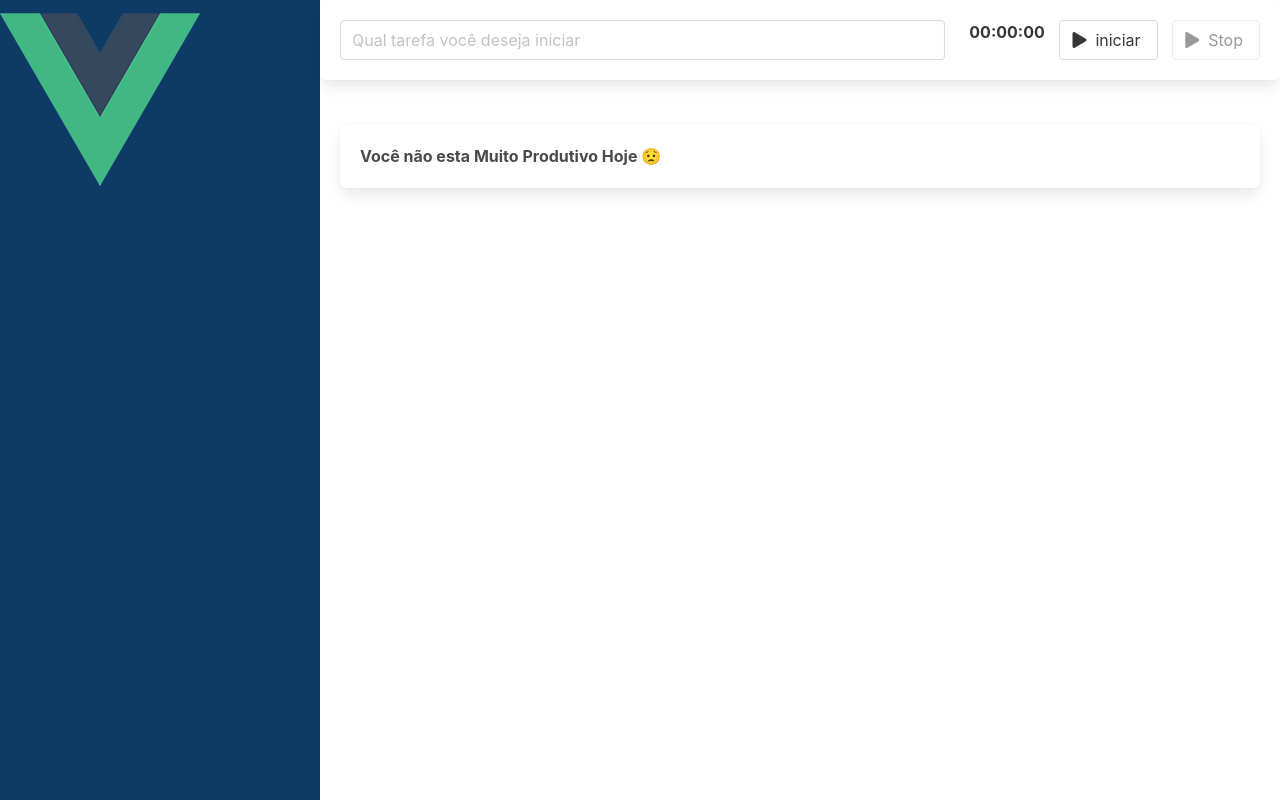
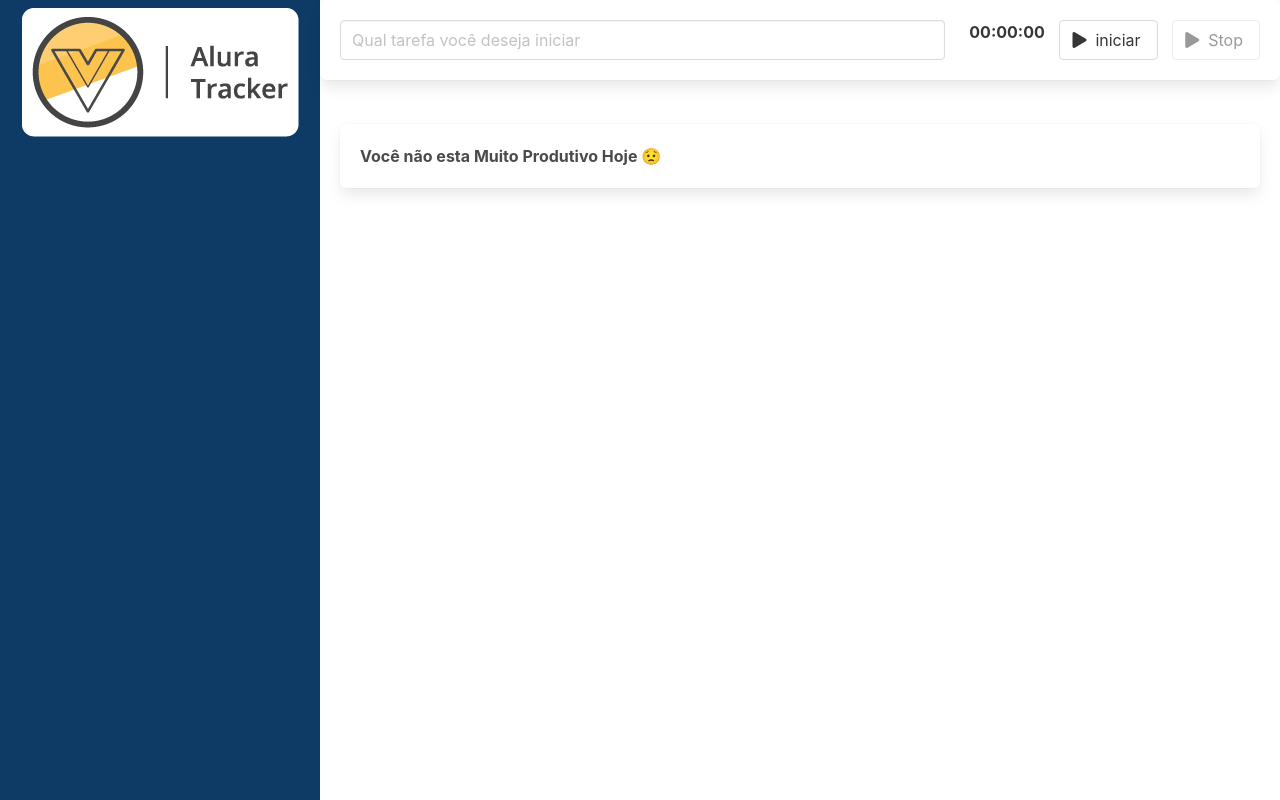
Before and after one commit to Cr-collab/alura-tracker, a Vue app: page / in a window 1280 px wide. Built offline with nearby package versions, Linux system fonts and the light colour scheme.

Commit message:
colcando a logo oficial do alira-tracker

```diff
--- a/src/components/BarraLateral.vue
+++ b/src/components/BarraLateral.vue
@@ -8,22 +8,19 @@
   <header>
     <!-- ele tem o titulo da nossa aplicação por isso estamos utilizando header   -->
     <h1>
-         <img src="../assets/logo.png" alt="">
+      <img src="../assets/logo.png" alt="" />
     </h1>
   </header>
 </template>
 
-
 <script lang="ts">
 // colocamos o lang por que usaremos em especific o typescript
- import  { defineComponent } from  'vue'
+import { defineComponent } from 'vue'
 
 export default defineComponent({
-   name: 'BarraLateral'
+  name: 'BarraLateral',
 })
-
 </script>
-
 
 <style scoped>
 header {
@@ -32,10 +29,13 @@
   width: 100%;
   /* largura  */
   height: 100vh;
+  padding: 0.5rem;
+  display: grid;
+  justify-content: center;
   /* altura  */
 }
 
-   @media only screen and (max-width: 768px){
+@media only screen and (max-width: 768px) {
   header {
     padding: 2.5rem;
     height: auto;
```
Also changed, not shown: src/assets/logo.png. Lines whose indentation alone changed are shown as unchanged.
